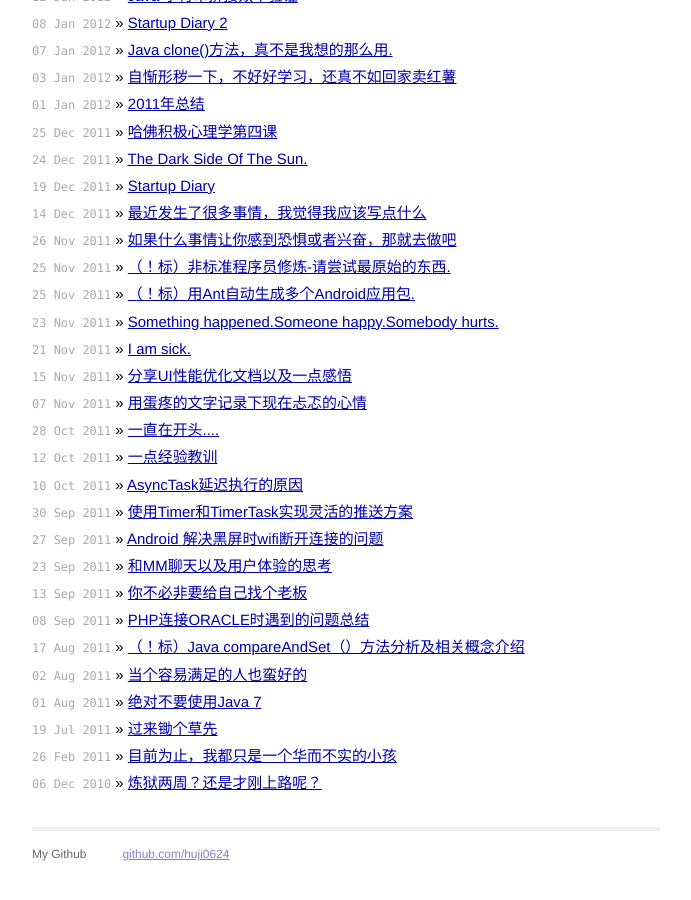
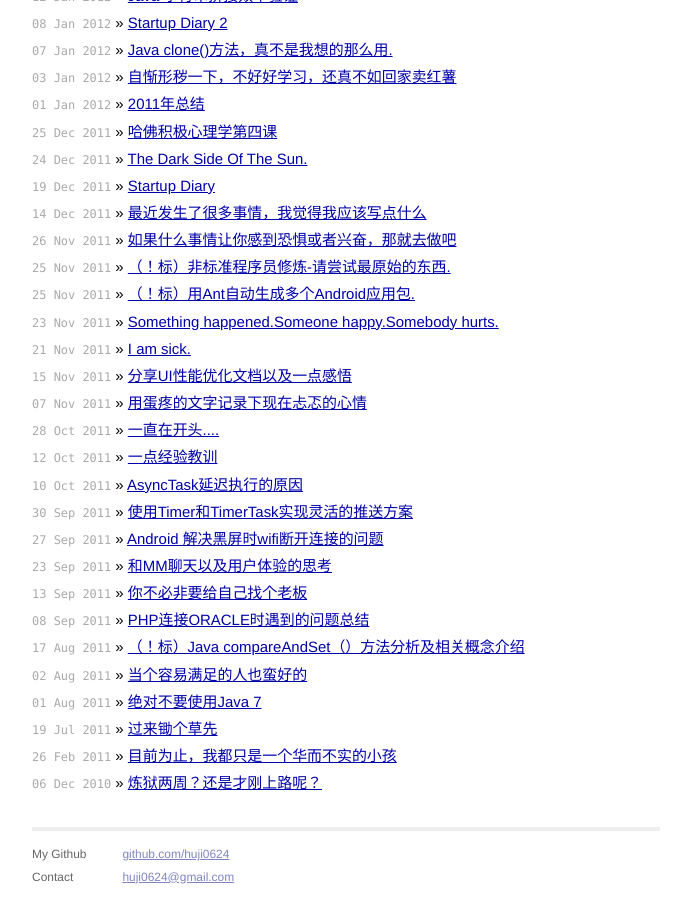
Before and after one commit to iguchunhui/huji0624.github.com, a Jekyll site: the page built from index.html, in a window 1280 px wide and 900 px high, scrolled down 1754 px. Shown: the whole window, without its empty margins (294-985 px from the left). Built offline with Jekyll 4.4.1, drawn with Linux system fonts in a browser that asks for light colours; Markdown is read by kramdown in place of the engine named in the settings; before the commit the page ends 2632 px from its top, so only the background shows below that.

Commit message:
add contact.
FYI.

```diff
--- a/_layouts/default.html
+++ b/_layouts/default.html
@@ -27,11 +27,13 @@
             <div class="contact">
               <p>
                 My Github<br />
+				Contact
               </p>
             </div>
             <div class="contact">
               <p>
                 <a href="https://github.com/huji0624">github.com/huji0624</a><br />
+                <a href="http://mail.google.com">huji0624@gmail.com</a><br />
               </p>
             </div>
           </div>
```
